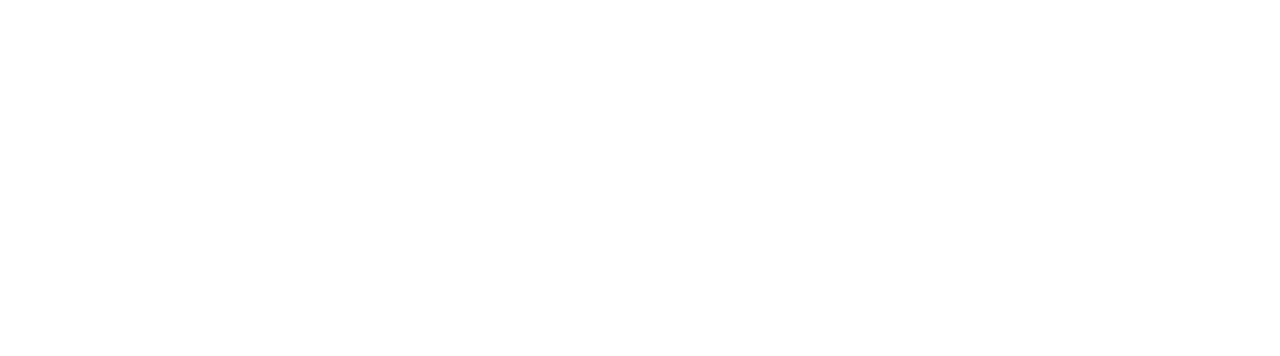
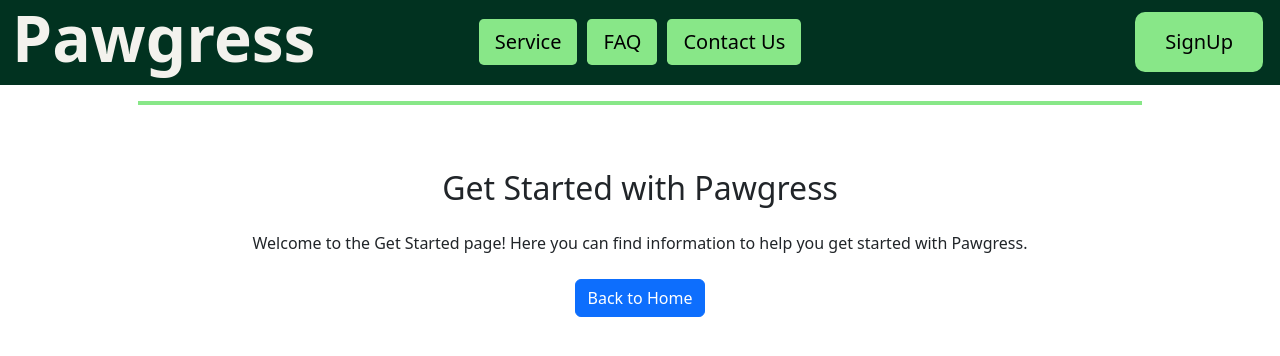
Before and after one commit to Splash-3/Pawgress, a React (Create React App) app in the folder front-end/: page /get-started in a window 1280 px wide. Before the commit this address had no page. Shown: the top 356 px of the page. Built offline with nearby package versions, Linux system fonts and the light colour scheme.

Commit message:
added getting started page

```diff
--- a/front-end/src/App.js
+++ b/front-end/src/App.js
@@ -6,6 +6,7 @@
 import Landing from './pages/Landing';
 import Layout from './pages/Layout';
 import Dashboard from './pages/Dashboard';
+import GetStarted from './pages/GetStarted';
 
 function App() {
   return (
@@ -16,6 +17,7 @@
           <Route path="login" element={<Login />} />
           <Route path="upload" element={<Upload />} />
           <Route path="dashboard" element={<Dashboard />} />
+          <Route path="get-started" element={<GetStarted />} />
         </Route>
       </Routes>
     </Router>
--- /dev/null
+++ b/front-end/src/pages/GetStarted.js
@@ -0,0 +1,25 @@
+import React from 'react';
+import { useNavigate } from 'react-router-dom';
+// import "../styles/getstarted.css";
+
+const GetStarted = () => {
+  const navigate = useNavigate();
+
+  const handleBack = () => {
+    navigate('/');
+  };
+
+  return (
+    <div className="container mt-5">
+      <h2 className="text-center mb-4">Get Started with Pawgress</h2>
+      <p className="text-center">
+        Welcome to the Get Started page! Here you can find information to help you get started with Pawgress.
+      </p>
+      <div className="text-center mt-4">
+        <button className="btn btn-primary" onClick={handleBack}>Back to Home</button>
+      </div>
+    </div>
+  );
+};
+
+export default GetStarted;
--- a/front-end/src/pages/Landing.js
+++ b/front-end/src/pages/Landing.js
@@ -1,22 +1,15 @@
 import React, { useState } from 'react';
 import { useNavigate } from 'react-router-dom';
-import cat1 from "../images/cat1.jpg"
-// import dog1 from "../images/dog1"
-// import dog2 from "../images/dog2"
-import "../styles/landing.css"
+import cat1 from "../images/cat1.jpg";
+import "../styles/landing.css";
 
 const Landing = () => {
   const navigate = useNavigate();
   const [showIntro, setShowIntro] = useState(true);
 
-  const handleSignUp = () => {
+  const handleGetStarted = () => {
     setShowIntro(false);
-    navigate('/login');
-  };
-
-  const handleUpload = () => {
-    setShowIntro(false);
-    navigate('/upload');
+    navigate('/get-started'); // Update this path to the correct route if needed
   };
 
   return (
@@ -24,20 +17,21 @@
       {showIntro && (
         <div className="container" id="descContainer">
           <div className="row">
-            <div className="col-md-6 d-flex justify-content-center align-items-center" id="description">
-              <p className="fw-bold fs-4">
+            <div className="col-md-6 d-flex flex-column justify-content-center align-items-center" id="description">
+              <p className="fw-bold fs-4 description-text">
                 Have you ever wondered how to give your pet the best care possible?
                 With Pawgress, all it takes is a simple picture of your pet!
                 Pawgress is here to guide you every step of the way in ensuring a happy, healthy future for your furry companion.
               </p>
+              <button type="button" className="btn btn-light btn-lg navGroupButton mt-5" onClick={handleGetStarted}>Get Started</button>
             </div>
-            <div className="col-md-6" id="petImgs">
-              <img src={cat1} class="img-fluid" alt="cat1"/>
+            <div className="col-md-6 d-flex justify-content-center align-items-center" id="petImgs">
+              <img src={cat1} className="img-fluid" alt="cat1"/>
             </div>
           </div>
           <div className="row">
-            <div class="col-sm-12 d-flex justify-content-center">
-                <hr className="line1"></hr>
+            <div className="col-sm-12 d-flex justify-content-center">
+              <hr className="line1"></hr>
             </div>
           </div>
         </div>
--- a/front-end/src/styles/landing.css
+++ b/front-end/src/styles/landing.css
@@ -7,3 +7,12 @@
     border-color: #88E788;
     opacity: 1;
 }
+
+.navGroupButton{
+    background-color: #88E788;
+    border: none;
+    border-radius: 10px;
+    margin: 0 5px;
+    padding: 15px 30px;
+    size: 1.5rem;
+}
```
